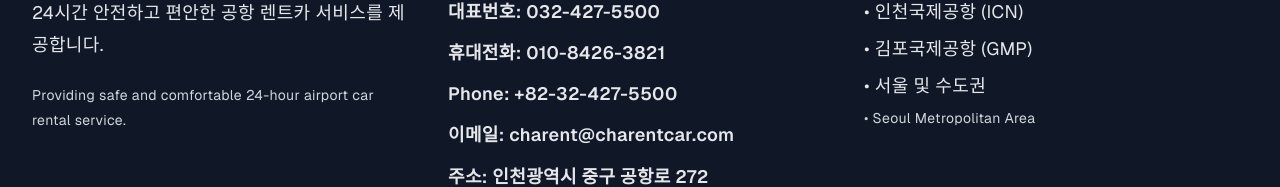
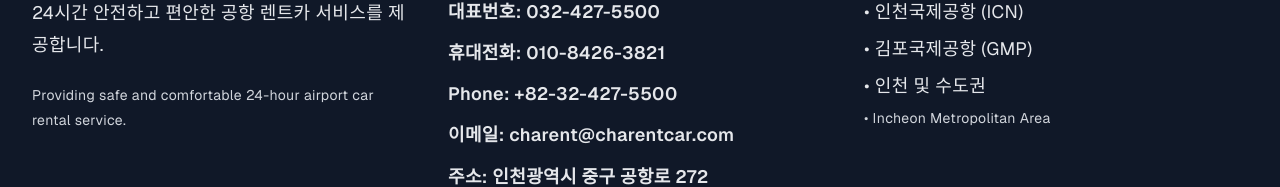
Before and after one commit to sky4564/airport, a Next.js app: page /admin/email-test in a window 1280 px wide. Shown: the part 1283-1470 px from the top of the page. Built offline with nearby package versions, Linux system fonts and the light colour scheme.

Commit message:
refac : 텍스트 수정

```diff
--- a/src/components/layout/Footer.tsx
+++ b/src/components/layout/Footer.tsx
@@ -35,8 +35,8 @@
             <ul className="space-y-2 text-gray-200 leading-relaxed">
               <li>• 인천국제공항 (ICN)</li>
               <li>• 김포국제공항 (GMP)</li>
-              <li>• 서울 및 수도권</li>
-              <li className="text-sm text-gray-300">• Seoul Metropolitan Area</li>
+              <li>• 인천 및 수도권</li>
+              <li className="text-sm text-gray-300">• Incheon Metropolitan Area</li>
             </ul>
           </div>
         </div>
```
